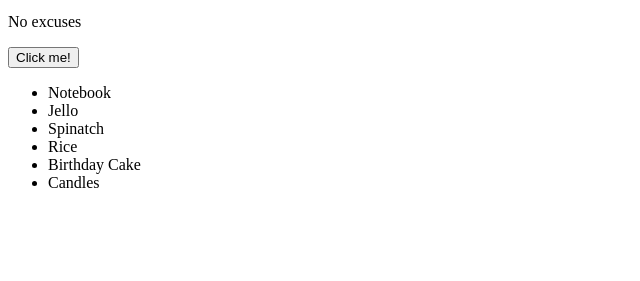
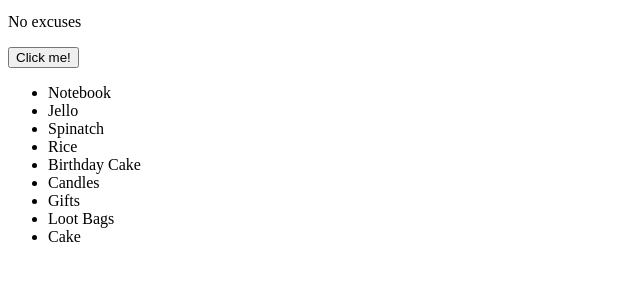
Before and after one commit to kyamarthy/background-gen, a plain HTML site: page index.html in a window 1280 px wide. Shown: the part 101-382 px from the top of the page, without its empty margins (0-640 px from the left). Drawn offline with Linux system fonts and the light colour scheme.

Commit message:
Added more items

```diff
--- a/index.html
+++ b/index.html
@@ -17,6 +17,9 @@
 		<li>Rice</li>
 		<li>Birthday Cake</li>
 		<li>Candles</li>
+		<li>Gifts</li>
+		<li>Loot Bags</li>
+		<li>Cake</li>
 	</ul>
 
 
```
